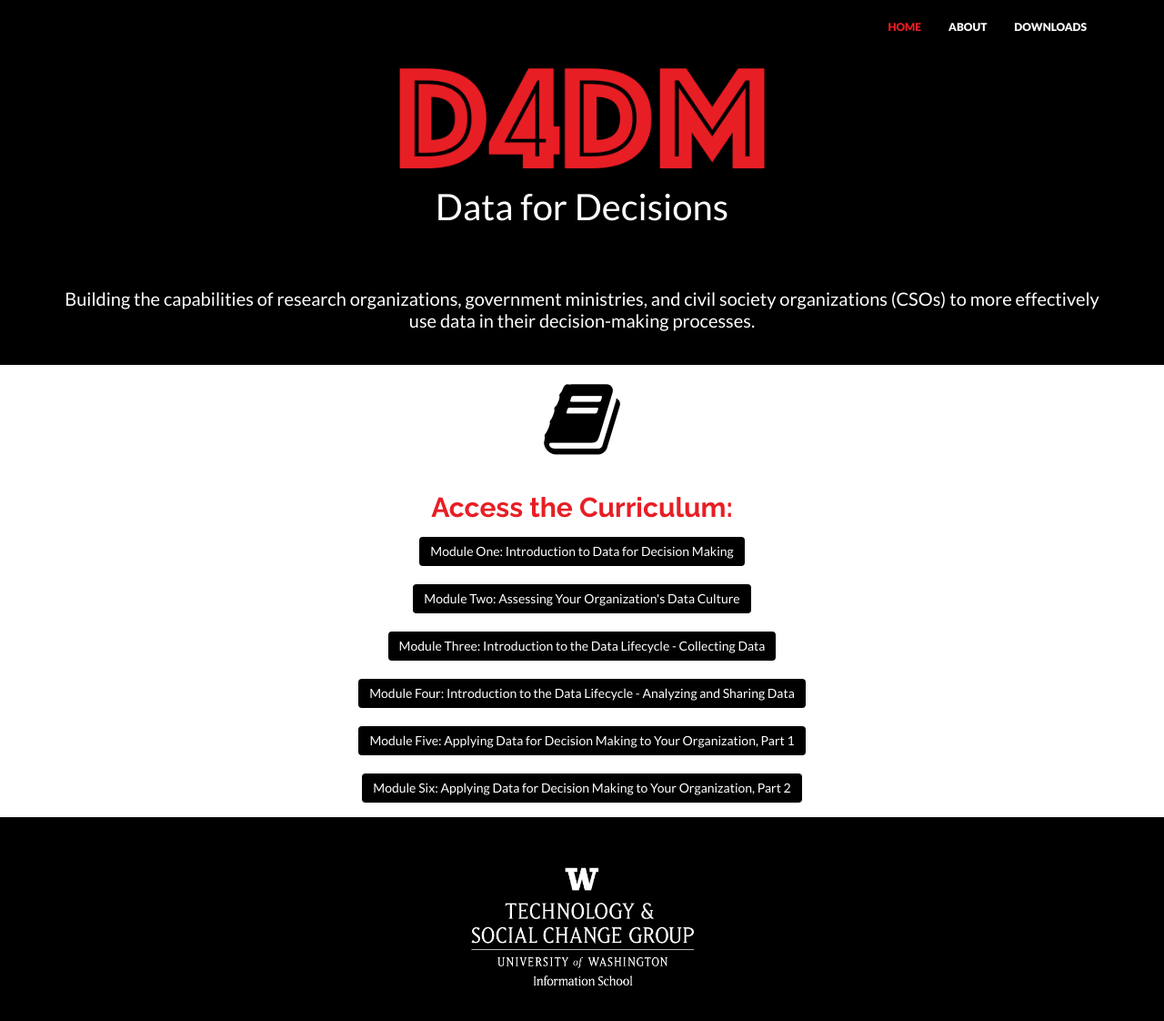
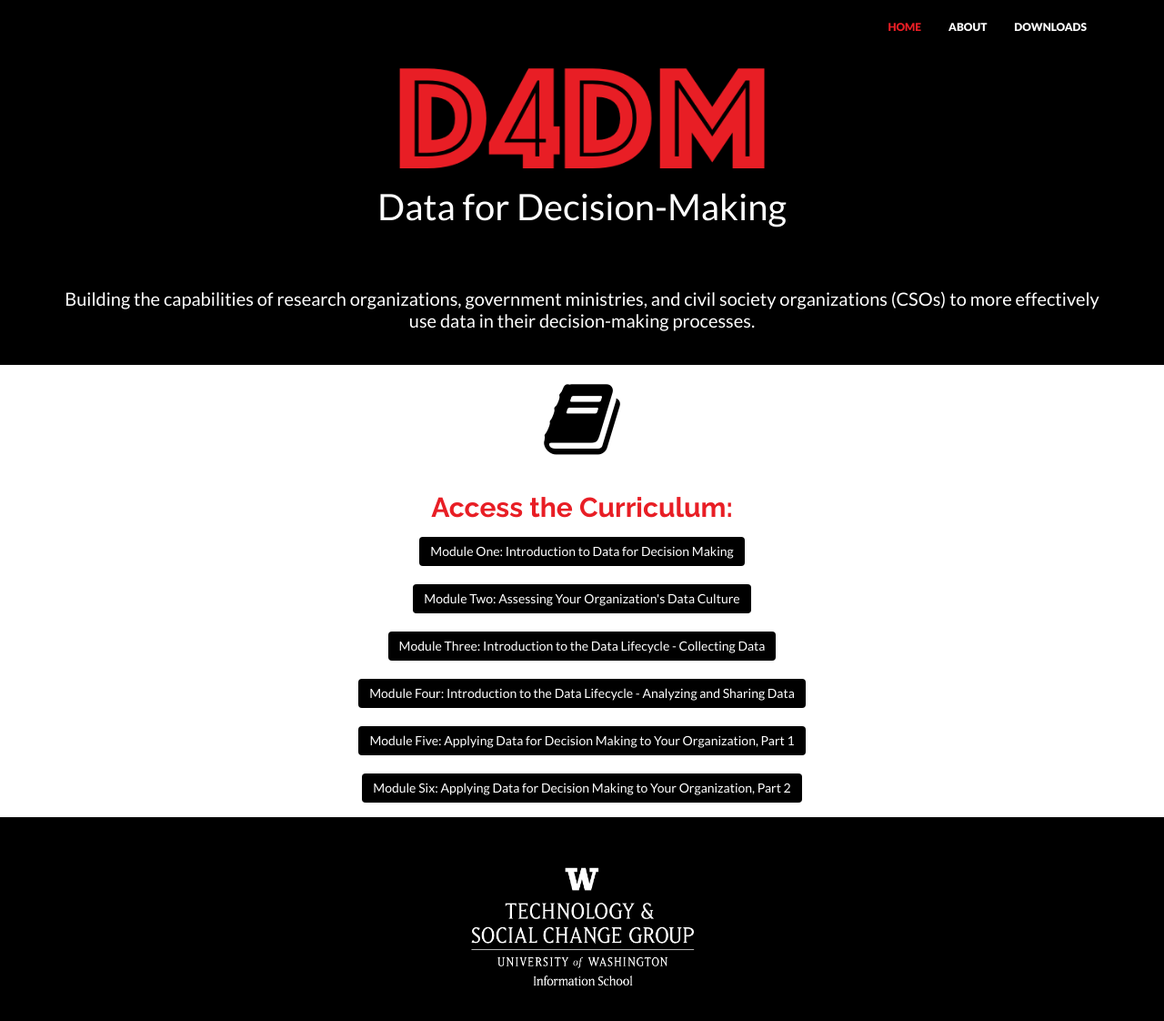
Before and after one commit to tascha/D4DM, a Jekyll site: the page built from index.html, in a window 1280 px wide and 1138 px high. Shown: the top 1122 px of the window at 91% size. Built offline with Jekyll 4.4.1, drawn with Linux system fonts in a browser that asks for light colours; nearby versions of some CDN libraries.

Commit message:
text update

```diff
--- a/_includes/header.html
+++ b/_includes/header.html
@@ -3,7 +3,7 @@
         <div class="row">
             <div class="col-md-12 himg">
                 <img src="{{ "/assets/img/d4dmlogo.png" | prepend: site.baseurl }}" style="PADDING-BOTTOM: 5px; PADDING-TOP: 5px; height: 120px" class="img-responsive">
-                <div class="clear"><p style="font-size:40px; color:white; PADDING-BOTTOM: 15px; PADDING-TOP: 15px">Data for Decisions</p>
+                <div class="clear"><p style="font-size:40px; color:white; PADDING-BOTTOM: 15px; PADDING-TOP: 15px">Data for Decision-Making</p>
                 <p style="font-size:20px; color:white; PADDING-BOTTOM: 15px; PADDING-TOP: 50px">Building the capabilities of research organizations, government ministries, and civil society organizations (CSOs) to more effectively use data in their decision-making processes. </p>
         </div>
 
```
